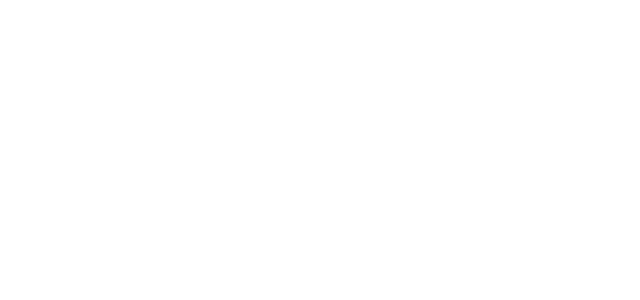
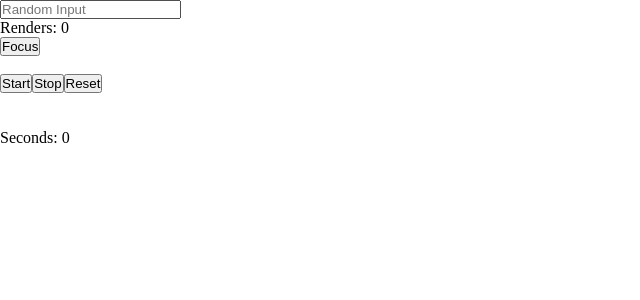
Before and after one commit to ITACHI1117/trying-react-again, a React (Create React App) app: page /ref in a window 1280 px wide. Before the commit this address had no page. Shown: the top 300 px of the page, without its empty margins (0-640 px from the left). Built offline with nearby package versions, Linux system fonts and the light colour scheme.

Commit message:
learnt useRef

```diff
--- a/src/App.js
+++ b/src/App.js
@@ -6,6 +6,7 @@
 import Joker from "./pages/Joker";
 import UseCallback from "./components/Hooks/UseCallback";
 import UseMemo from "./components/Hooks/UseMemo";
+import UseRef from "./components/Hooks/UseRef";
 
 function App() {
   return (
@@ -17,6 +18,7 @@
         <Route path="/joker" element={<Joker />} />
         <Route path="/callback" element={<UseCallback />} />
         <Route path="/memo" element={<UseMemo />} />
+        <Route path="/ref" element={<UseRef />} />
       </Routes>
     </Router>
   );
--- /dev/null
+++ b/src/components/Hooks/UseRef.jsx
@@ -0,0 +1,67 @@
+import React, { useState, useRef } from "react";
+
+function UseRef() {
+  const [randomInput, setRandomInput] = useState("");
+  const [seconds, setSeconds] = useState(0);
+  const renders = useRef(0);
+  const inputRef = useRef();
+  const timerId = useRef();
+
+  const handleChange = (e) => {
+    setRandomInput(e.target.value);
+    renders.current++;
+  };
+
+  const focusOnInput = () => {
+    inputRef.current.focus();
+  };
+
+  const startTimer = () => {
+    timerId.current = setInterval(() => {
+      renders.current++;
+      setSeconds((prev) => prev + 1);
+    }, 1000);
+  };
+
+  const stopTimer = () => {
+    clearInterval(timerId.current);
+    timerId.current = 0;
+  };
+
+  const resetTimer = () => {
+    stopTimer();
+    if (seconds) {
+      renders.current++;
+      setSeconds(0);
+    }
+  };
+
+  return (
+    <>
+      <input
+        ref={inputRef}
+        type="text"
+        value={randomInput}
+        placeholder="Random Input"
+        onChange={handleChange}
+      />
+      <p>Renders: {renders.current}</p>
+      <button onClick={focusOnInput}>Focus</button>
+      <br />
+      <br />
+      <section>
+        <button onClick={startTimer}>Start</button>
+        <button onClick={stopTimer}>Stop</button>
+        <button onClick={resetTimer}>Reset</button>
+      </section>
+      <br />
+      <br />
+      <p>Seconds: {seconds}</p>
+      <br />
+      <br />
+      <p>{randomInput}</p>
+    </>
+  );
+}
+
+export default UseRef;
```
